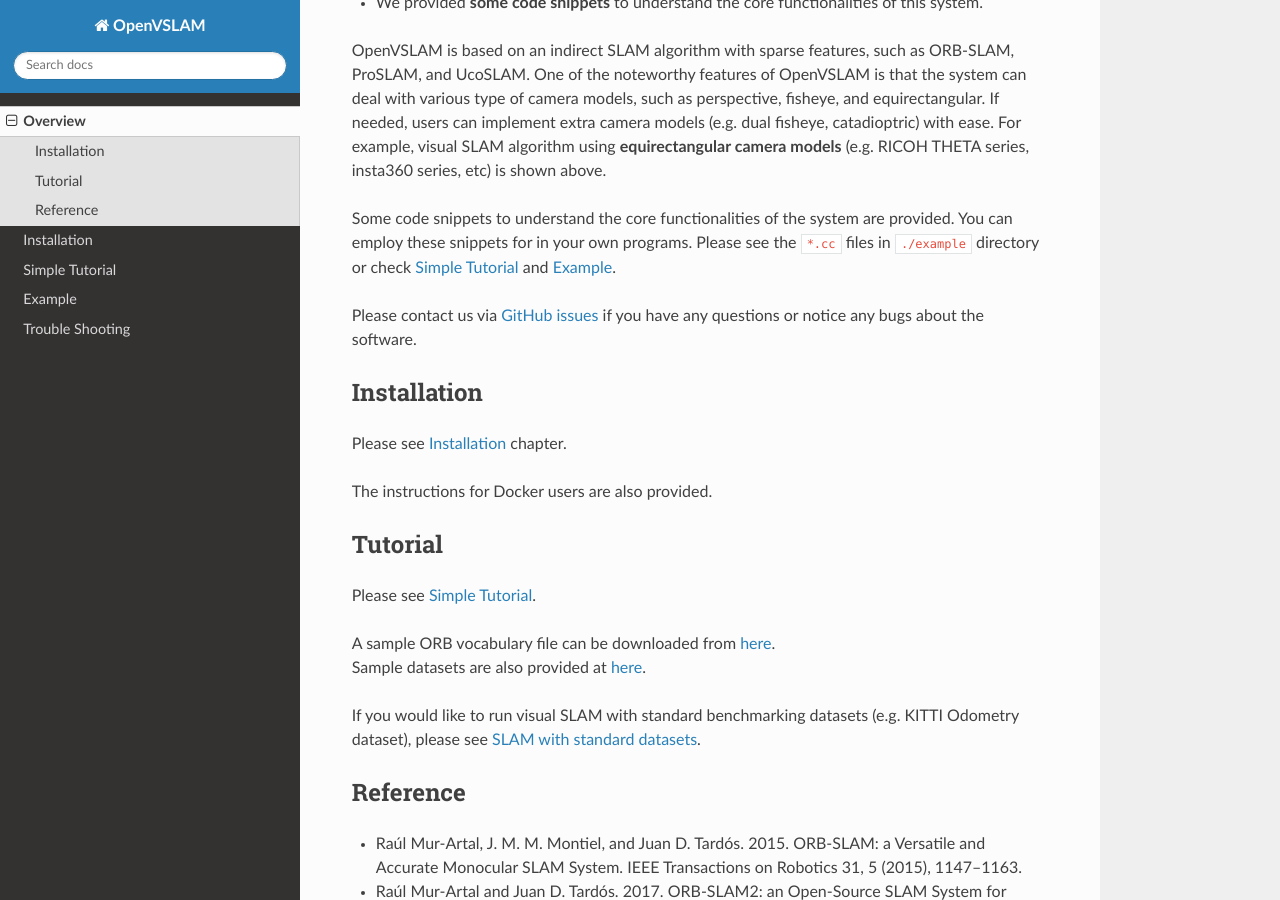
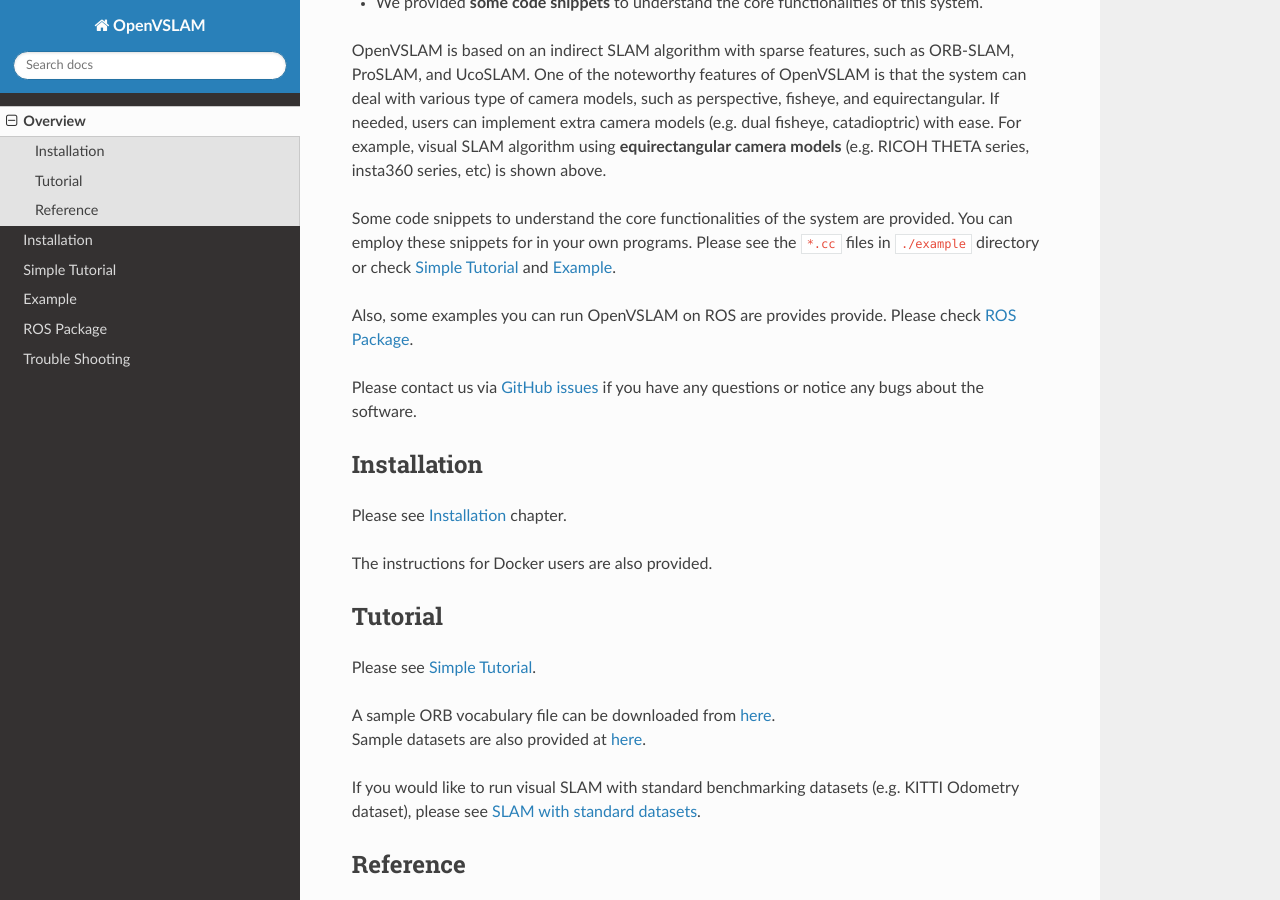
Before and after one commit to xdspacelab/openvslam, a Sphinx documentation site: the page built from docs/overview.rst, in a window 1280 px wide and 900 px high, scrolled down 1002 px. Built offline with Sphinx 7.4.7 and the Read the Docs theme 2.0.0, drawn with Linux system fonts in a browser that asks for light colours; pages that are not in the unit, such as notebooks, are missing from menus.

Commit message:
Add documentation for ROS Package

```diff
--- a/docs/index.rst
+++ b/docs/index.rst
@@ -23,6 +23,7 @@ Contents
     ./simple_tutorial
     ./example
     ./docker
+    ./ros_package
     ./trouble_shooting
 
 Cite Us
--- a/docs/overview.rst
+++ b/docs/overview.rst
@@ -28,6 +28,9 @@ For example, visual SLAM algorithm using **equirectangular camera models** (e.g.
 Some code snippets to understand the core functionalities of the system are provided.
 You can employ these snippets for in your own programs.
 Please see the ``*.cc`` files in ``./example`` directory or check  :ref:`Simple Tutorial <chapter-simple-tutorial>` and :ref:`Example <chapter-example>`.
+
+Also, some examples you can run OpenVSLAM on ROS are provides provide.
+Please check :ref:`ROS Package <chapter-ros-package>`.
 
 Please contact us via `GitHub issues <https://github.com/xdspacelab/openvslam/issues>`__ if you have any questions or notice any bugs about the software.
 
```
Also changed, not shown: docs/ros_package.rst (added, +16 -0 lines).
